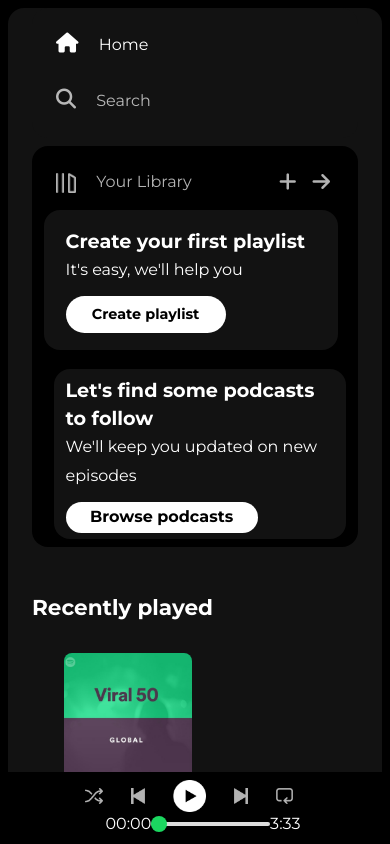
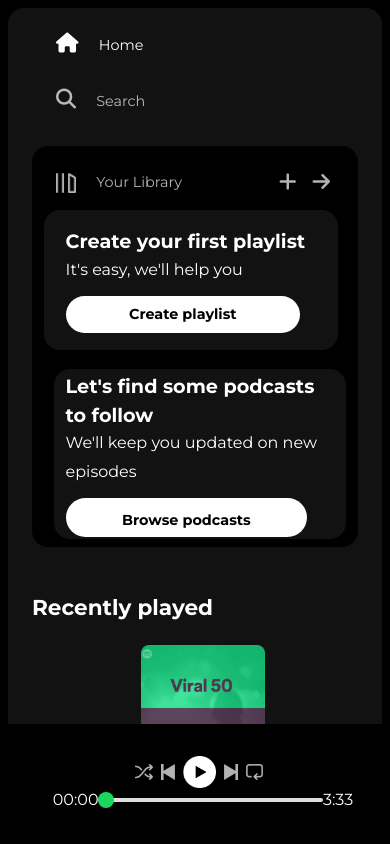
Before and after one commit to sai-vadlakonda/Spotify_Clone, a plain HTML site: page index.html in a window 390 px wide. Drawn offline with nearby package versions, Linux system fonts and the light colour scheme; a web font is replaced by a local one.

Commit message:
Spotify Clone

```diff
--- a/style.css
+++ b/style.css
@@ -4,6 +4,7 @@
     background-color: #000;
     color: #fff;
     overflow: hidden;
+
 }
 
 .main {
@@ -109,11 +110,6 @@
     font-size: 1.2rem;
 }
 
-@media (max-width:383px) {
-    .box-p1 {
-        font-size: 0.9rem;
-    }
-}
 
 .badge {
     margin-top: 0.7rem;
@@ -128,12 +124,7 @@
     cursor: pointer;
 }
 
-@media (max-width:383px) {
-    .badge {
-        height: 2.0rem;
-        width: 9rem;
-    }
-}
+
 
 .box2 {
     display: flex;
@@ -154,12 +145,6 @@
     font-size: 1.2rem;
 }
 
-@media (max-width:378px) {
-    .box-p3 {
-        font-size: 0.9rem;
-    }
-}
-
 .badge1 {
     margin-top: 0.7rem;
     height: 2.4rem;
@@ -174,24 +159,6 @@
     cursor: pointer;
 }
 
-@media (max-width:383px) {
-    .badge1 {
-        height: 2.3rem;
-        width: 11rem;
-    }
-}
-
-@media (max-width:383px) {
-    .box-p2 {
-        font-size: 0.9rem;
-    }
-}
-
-@media (max-width:383px) {
-    .box-p4 {
-        font-size: 0.8rem;
-    }
-}
 
 .mainbox {
     background-color: #121212;
@@ -307,12 +274,6 @@
     cursor: pointer;
 }
 
-@media (max-width:432px) {
-    .card1 {
-        height: 180px;
-        width: 158px;
-    }
-}
 
 .card1:hover {
     background-color: #232323;
@@ -342,12 +303,6 @@
     cursor: pointer;
 }
 
-@media (max-width:433px) {
-    .cards {
-        height: 205px;
-        width: 160px;
-    }
-}
 
 .card2:hover {
     background-color: #232323;
@@ -433,13 +388,6 @@
     cursor: pointer;
 }
 
-@media (max-width:385px) {
-    .tag .icons ul i {
-        margin-right: 0.1rem;
-        padding: 5.5px;
-    }
-}
-
 .tag .icons ul i:hover {
     background-color: gray;
     color: #000;
@@ -492,9 +440,11 @@
 .player {
     width: 50%;
 }
+
 .controls {
     width: 25%;
 }
+
 .player-controls {
     display: flex;
     justify-content: center;
@@ -542,6 +492,69 @@
     background-color: #1bd760;
     border-radius: 50%;
     margin-top: -6px;
-    position:absolute;
+    position: absolute;
     z-index: 10;
 }
+
+@media (max-width: 730px) {
+    .sidebar {
+        display: none;
+    }
+
+    .hideoff {
+        display: block;
+    }
+}
+
+@media (max-width: 600px) {
+    .main {
+        flex-direction: column;
+    }
+
+    .cards-container {
+        justify-content: center;
+    }
+
+    .card1,
+    .card2 {
+        width: 140px;
+        height: auto;
+        padding: 0.5rem;
+    }
+
+    .player-control-icon {
+        margin-right: 0.5rem;
+        height: 1rem;
+    }
+
+    .musicplayer {
+        flex-direction: column;
+        height: auto;
+        padding: 0.5rem;
+    }
+
+    .player,
+    .album,
+    .controls {
+        width: 100%;
+        text-align: center;
+        margin: 0.5rem 0;
+    }
+}
+
+@media (max-width: 480px) {
+    .progress-bar {
+        width: 60%;
+    }
+
+    .nav-option a {
+        font-size: 0.9rem;
+    }
+
+    .badge,
+    .badge1 {
+        width: 90%;
+        font-size: 0.9rem;
+        padding: 0.5rem;
+    }
+}
```
